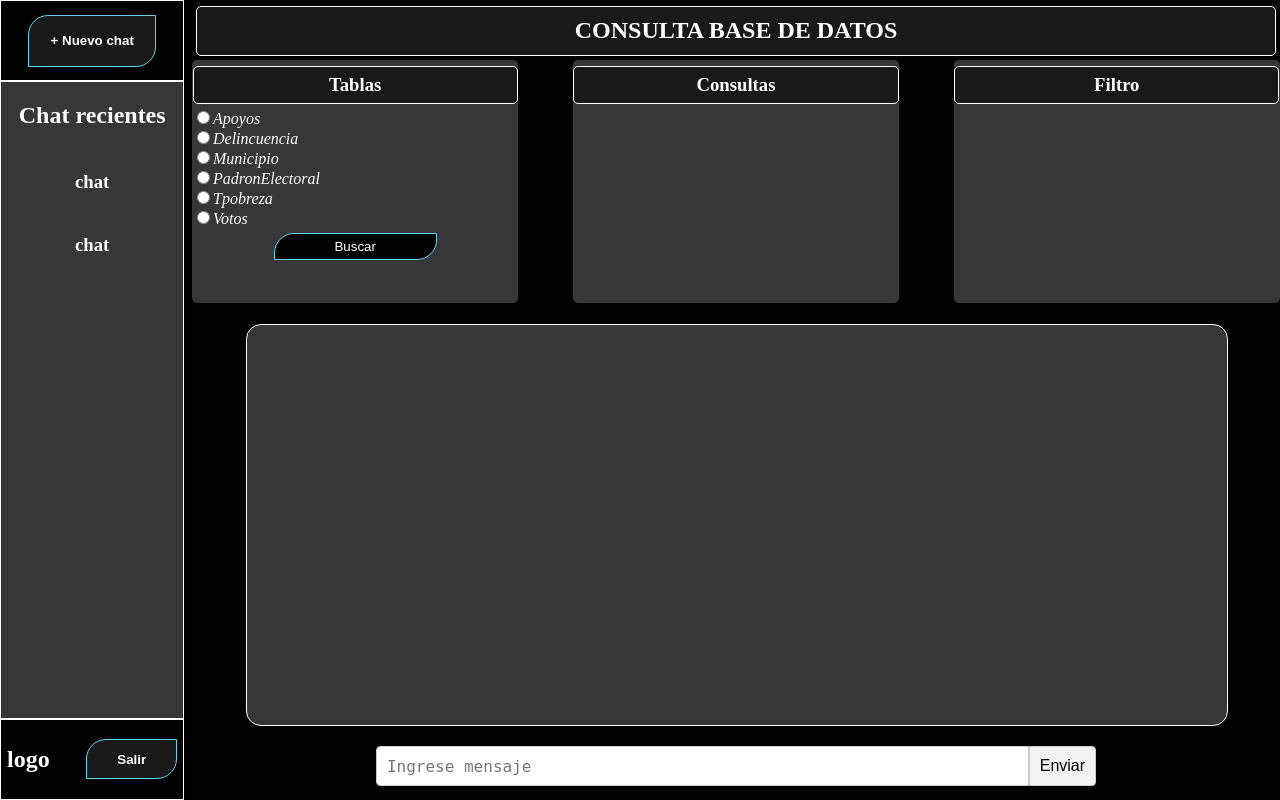
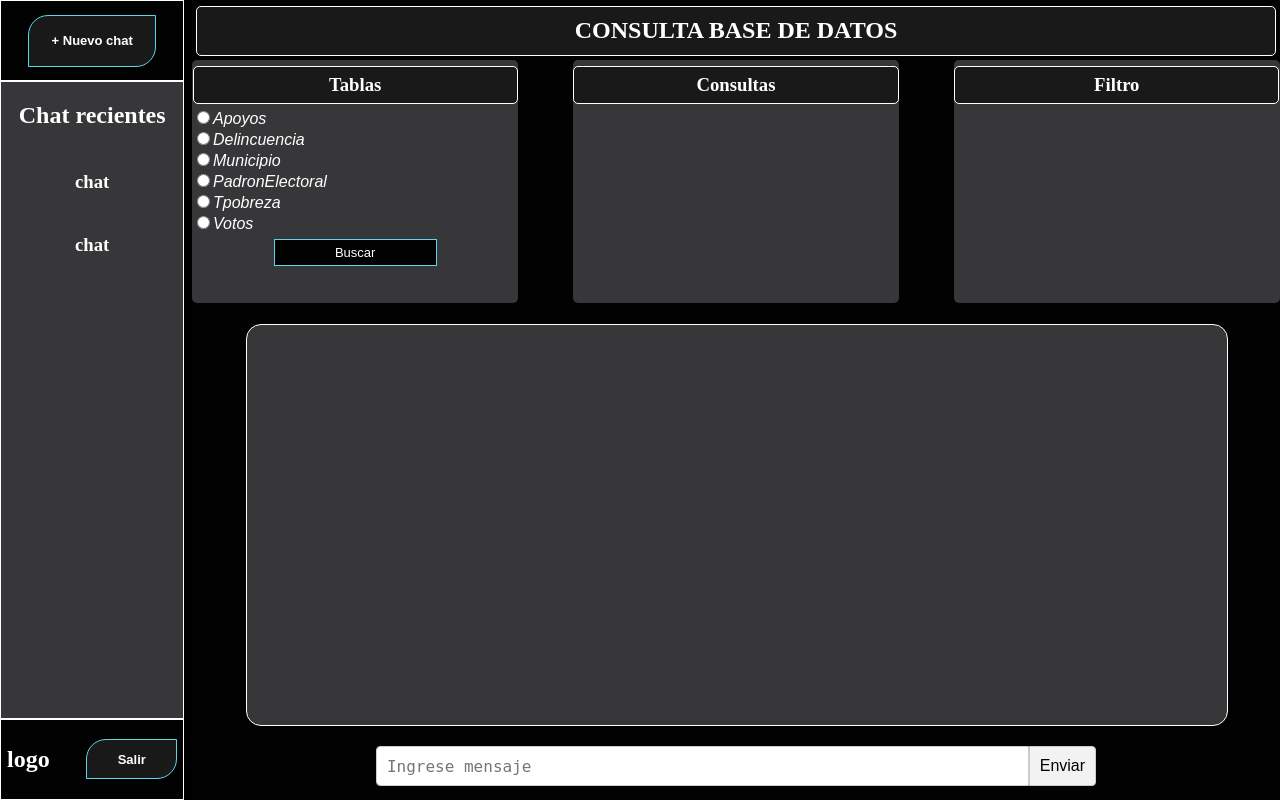
Before and after one commit to Malware543/chatgpt, a Flask app: page / in a window 1280 px wide. Run offline with Flask 3, Linux system fonts and the light colour scheme.

Commit message:
style: :construction: cambio de tipo de letra
Cambio del diseño de botones

```diff
--- a/app.py
+++ b/app.py
@@ -227,4 +227,4 @@ def consultas():
 
 if(__name__ == "__main__"):
 
-    app.run(debug=True, port=5000, host="192.168.31.150");
+    app.run(debug=True, port=5000)
--- a/static/css/index.css
+++ b/static/css/index.css
@@ -1,5 +1,12 @@
 label{
     color: white;
+    font-family: Arial, Helvetica, sans-serif;
+    font-size: medium;
+}
+
+button{
+    font-family: Arial, Helvetica, sans-serif;
+    font-size: small;
 }
 
 .consultas{
@@ -233,8 +240,6 @@ label{
 
     padding: 5px 10px;
     border: #60d4ea 1px solid;
-    border-top-left-radius: 20px;
-    border-bottom-right-radius: 20px;
 
     cursor: pointer;
 }
@@ -248,8 +253,6 @@ label{
 
     padding: 5px 10px;
     border: #60d4ea 1px solid;
-    border-top-left-radius: 20px;
-    border-bottom-right-radius: 20px;
 
     cursor: pointer;
 }
@@ -263,8 +266,6 @@ label{
 
     padding: 5px 10px;
     border: #60d4ea 1px solid;
-    border-top-left-radius: 20px;
-    border-bottom-right-radius: 20px;
 
     cursor: pointer;
 }
@@ -278,8 +279,16 @@ label{
 
     padding: 5px 10px;
     border: #60d4ea 1px solid;
-    border-top-left-radius: 20px;
-    border-bottom-right-radius: 20px;
 
     cursor: pointer;
 }
+
+/* Separacion de los radio button */
+
+.principal .tabla input[type="radio"]{
+    margin-bottom: 5px;
+}
+
+.principal .tabla input[type="radio"]{
+    margin-bottom: 5px;
+}
```
